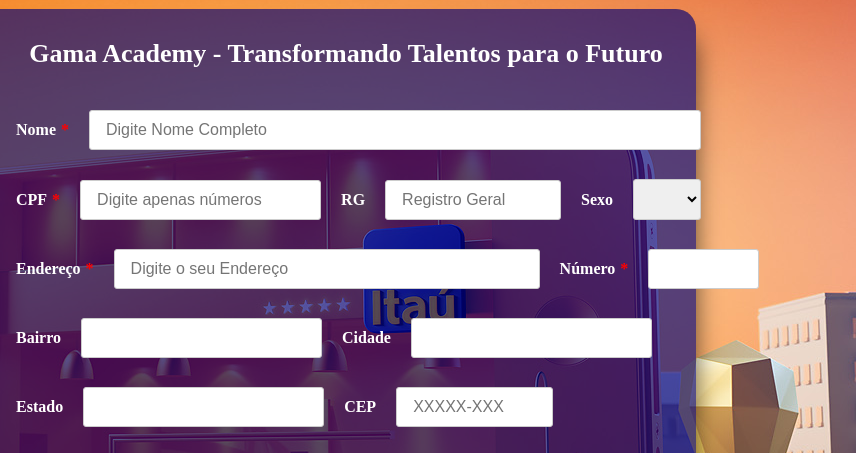
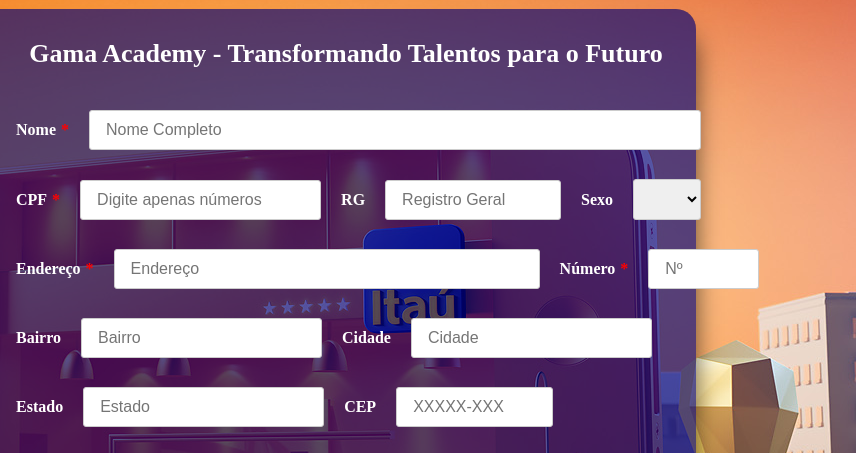
Before and after one commit to eduardogeek/Gama_Academy, a plain HTML site: page index.html in a window 1280 px wide. Shown: the part 96-549 px from the top of the page, 424-1280 px from the left. Drawn offline with Linux system fonts and the light colour scheme.

Commit message:
Ajustes placeholder

```diff
--- a/index.html
+++ b/index.html
@@ -30,7 +30,7 @@
                             <form id="form-cadastro">
                                 <div class="center">
                                     <label for="nome" class="required">Nome</label>
-                                    <input type="text" id="nome" required placeholder="Digite Nome Completo" size="60" onblur="validarNome(this)">
+                                    <input type="text" id="nome" required placeholder="Nome Completo" size="60" onblur="validarNome(this)">
                                 </div><br>
                                 <div class="center">
                                     <label for="CPF" class="required">CPF</label>
@@ -47,19 +47,19 @@
                                 </div><br>
                                 <div class="center">
                                     <label for="endereco" class="required">Endereço</label>
-                                    <input type="text" id="rua" onblur="validarEndereco(this)" size="40"required placeholder="Digite o seu Endereço">
+                                    <input type="text" id="rua" onblur="validarEndereco(this)" size="40"required placeholder="Endereço">
                                     <label for="numero" class="required">Número</label>
-                                    <input type="text" id="numero" size="6" onblur="validarNumero(this)" required>
+                                    <input type="text" id="numero" size="6" onblur="validarNumero(this)" placeholder="Nº" required>
                                 </div><br>
                                 <div class="center">
                                     <label for="bairro">Bairro</label>
-                                    <input type="text" id="bairro" onblur="validarBairro(this)">
+                                    <input type="text" id="bairro" onblur="validarBairro(this)" placeholder="Bairro">
                                     <label for="Cidade">Cidade</label>
-                                    <input type="text" id="cidade" onblur="validarCidade(this)">
+                                    <input type="text" id="cidade" onblur="validarCidade(this)" placeholder="Cidade">
                                 </div><br>
                                 <div class="center">
                                     <label for="Estado">Estado</label>
-                                    <input type="text" id="uf">
+                                    <input type="text" id="uf" placeholder="Estado">
                                     <label for="CEP">CEP</label>
                                     <input type="text" name="cep" id="cep" onblur="pesquisacep(this.value);" placeholder="XXXXX-XXX" size=11 maxlength="9">
                                 </div><br>
```
